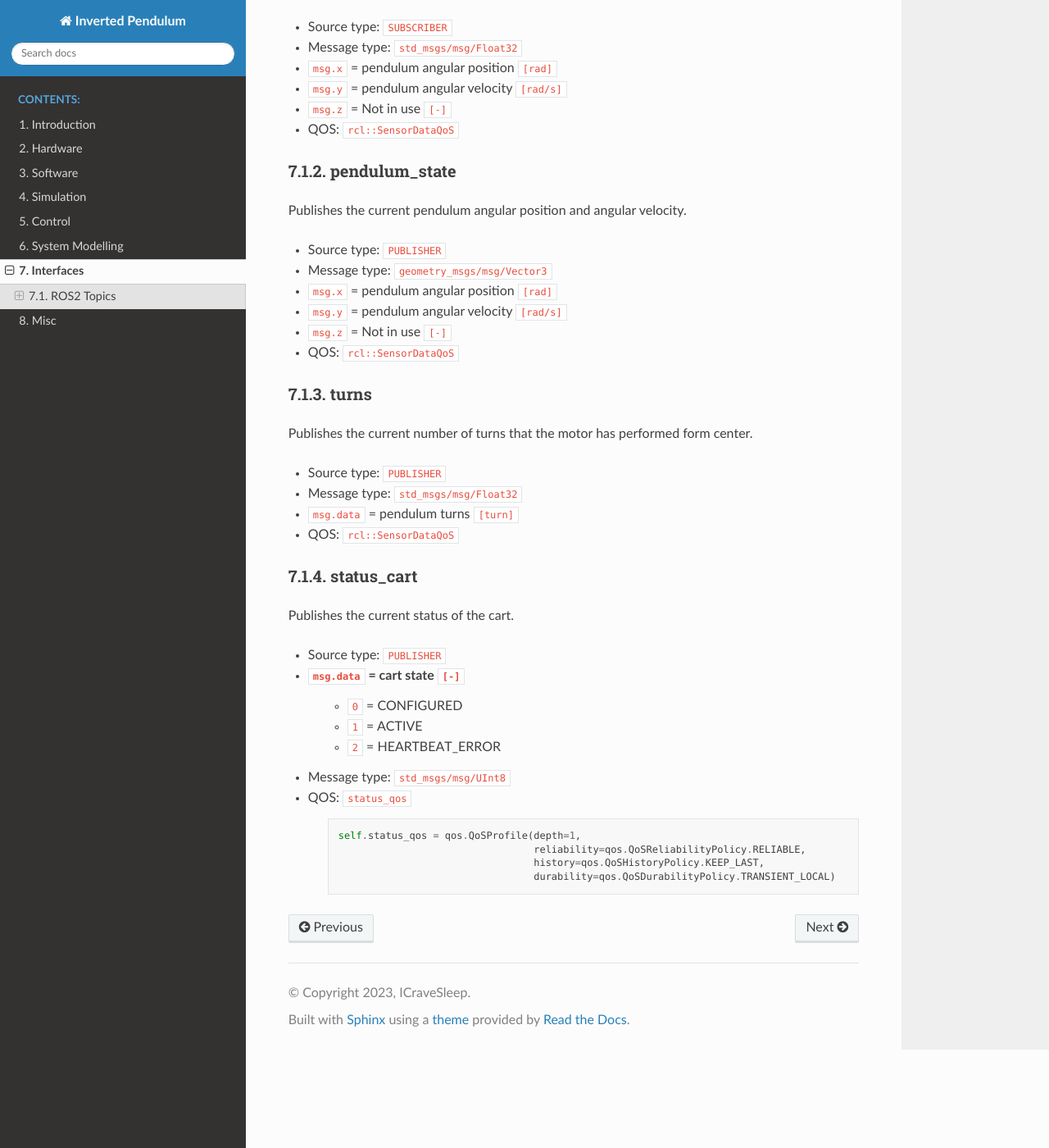
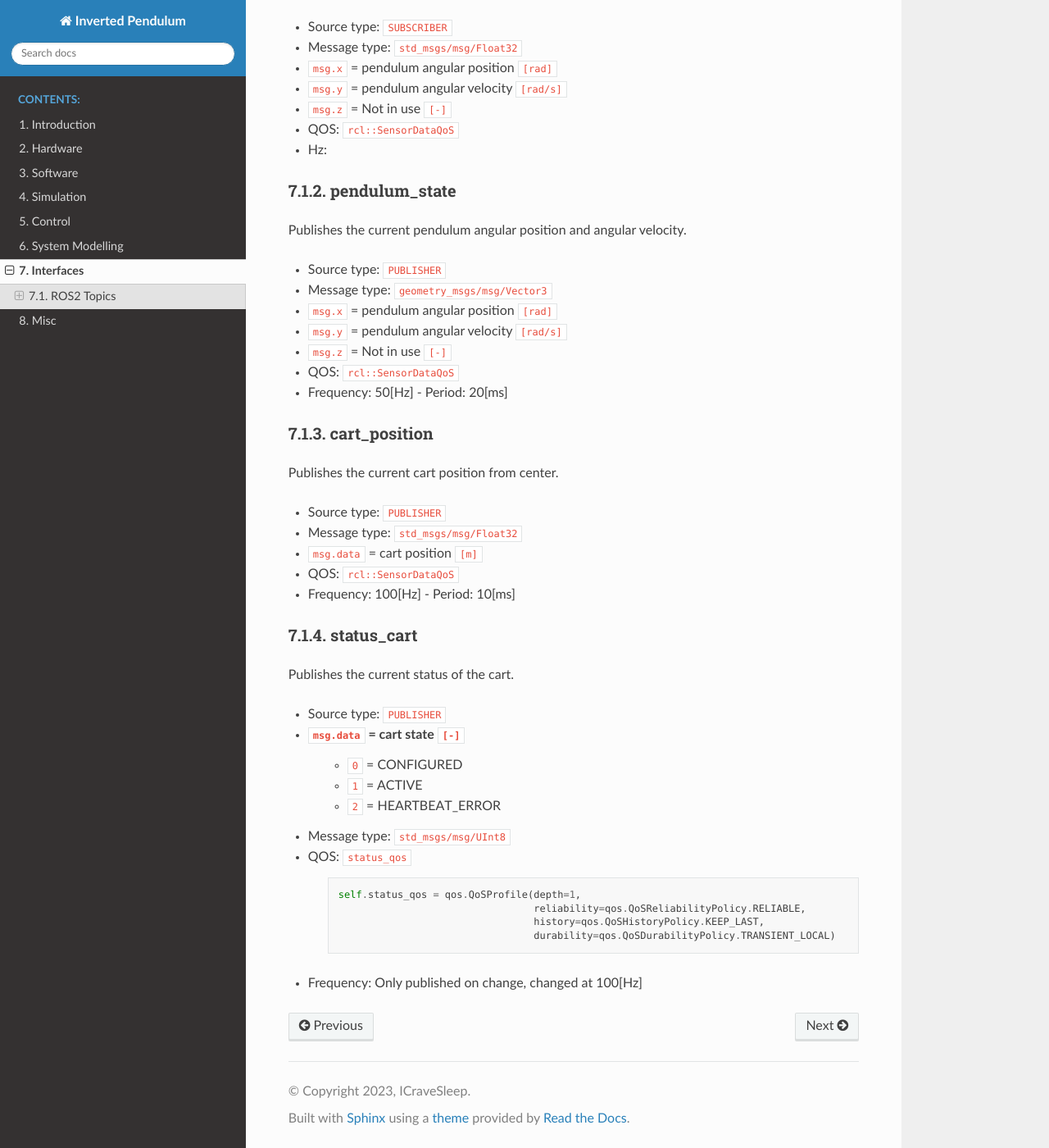
Before and after one commit to JS-Robotics/inverted_pendulum_project, a Sphinx documentation site: the page built from docs/chapters/interfaces.rst, in a window 1280 px wide and 1400 px high, scrolled down 293 px. Shown: the whole window at 82% size. Built offline with Sphinx 7.4.7 and the Read the Docs theme 2.0.0, drawn with Linux system fonts in a browser that asks for light colours.

Commit message:
Changed from using turns to distance from center in m. Updated documentation accordingly. Added message frequency to documentation

```diff
--- a/docs/chapters/interfaces.rst
+++ b/docs/chapters/interfaces.rst
@@ -15,6 +15,7 @@ Set the requested torque setpoint of the motor.
 * :code:`msg.y` = pendulum angular velocity :code:`[rad/s]`
 * :code:`msg.z` = Not in use :code:`[-]`
 * QOS: :code:`rcl::SensorDataQoS`
+* Hz:
 
 pendulum_state
 ---------------
@@ -26,15 +27,17 @@ Publishes the current pendulum angular position and angular velocity.
 * :code:`msg.y` = pendulum angular velocity :code:`[rad/s]`
 * :code:`msg.z` = Not in use :code:`[-]`
 * QOS: :code:`rcl::SensorDataQoS`
+* Frequency: 50[Hz] - Period: 20[ms]
 
-turns
+cart_position
 ------
-Publishes the current number of turns that the motor has performed form center.
+Publishes the current cart position from center.
 
 * Source type: :code:`PUBLISHER`
 * Message type: :code:`std_msgs/msg/Float32`
-* :code:`msg.data` = pendulum turns :code:`[turn]`
+* :code:`msg.data` = cart position :code:`[m]`
 * QOS: :code:`rcl::SensorDataQoS`
+* Frequency: 100[Hz] - Period: 10[ms]
 
 
 status_cart
@@ -55,3 +58,4 @@ Publishes the current status of the cart.
                                              reliability=qos.QoSReliabilityPolicy.RELIABLE,
                                              history=qos.QoSHistoryPolicy.KEEP_LAST,
                                              durability=qos.QoSDurabilityPolicy.TRANSIENT_LOCAL)
+* Frequency: Only published on change, changed at 100[Hz]
```
Also changed, not shown: 1 other file.
